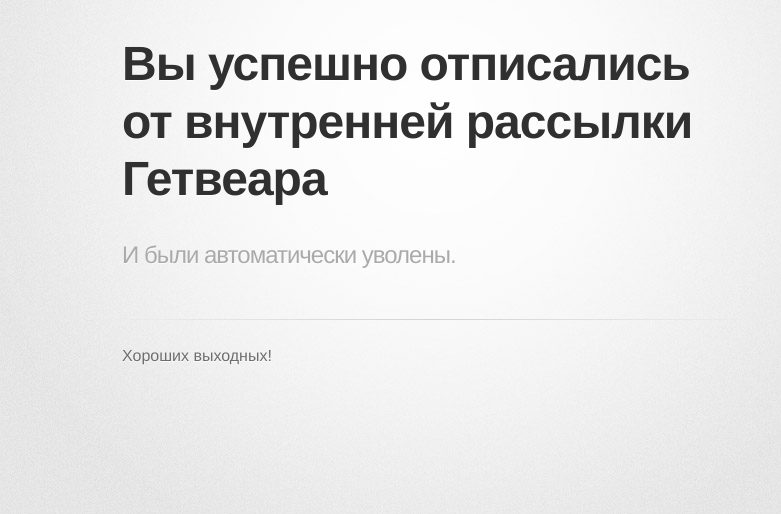
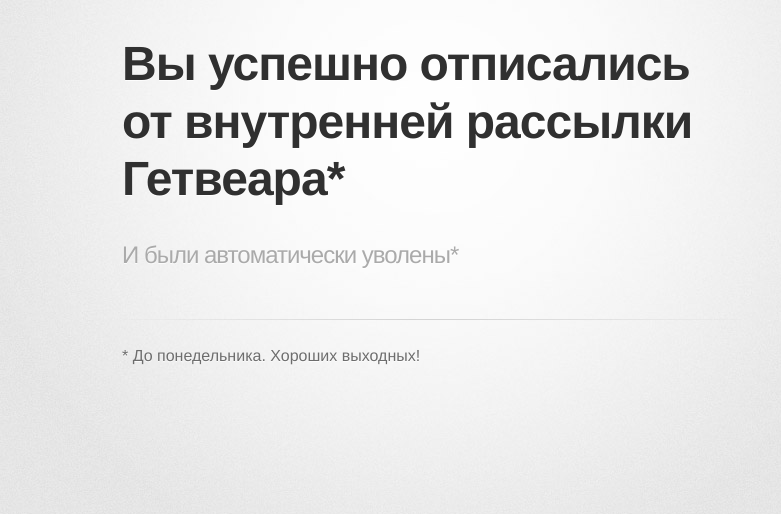
Before and after one commit to artpolikarpov/you-are-fired, a plain HTML site: page index.html in a window 1280 px wide. Shown: the whole page, without its empty margins (208-989 px from the left). Drawn offline with Linux system fonts and the light colour scheme; a web font is replaced by a local one.

Commit message:
Update index.html

```diff
--- a/index.html
+++ b/index.html
@@ -17,14 +17,12 @@
     <div id="container">
       <div class="inner">
         <header>
-          <h1>Вы успешно отписались от внутренней рассылки Гетвеара</h1>
-          <h2><br>И были автоматически уволены.</h2>
+          <h1>Вы успешно отписались от внутренней рассылки Гетвеара*</h1>
+          <h2><br>И были автоматически уволены*</h2>
         </header>
-
         <hr>
-
         <section id="main_content">
-          <p>Хороших выходных!</p>
+          <p>* До понедельника. Хороших выходных!</p>
         </section>
       </div>
     </div>
```
